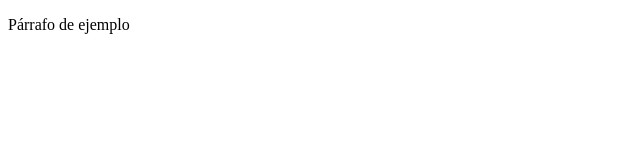
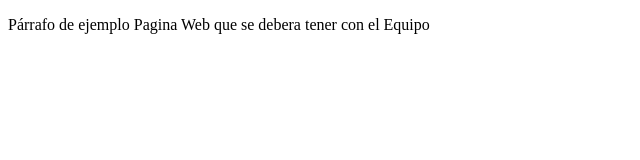
Before and after one commit to AndresLozano850/hosting, a plain HTML site: page index.html in a window 1280 px wide. Shown: the whole page, without its empty margins (0-640 px from the left). Drawn offline with Linux system fonts and the light colour scheme.

Commit message:
Update index.html

```diff
--- a/index.html
+++ b/index.html
@@ -5,6 +5,6 @@
     <title>Ejemplo1</title>
   </head>
   <body>
-    <p>Párrafo de ejemplo</p>
+    <p>Párrafo de ejemplo Pagina Web que se debera tener con el Equipo</p>
   </body>
 </html>
```
